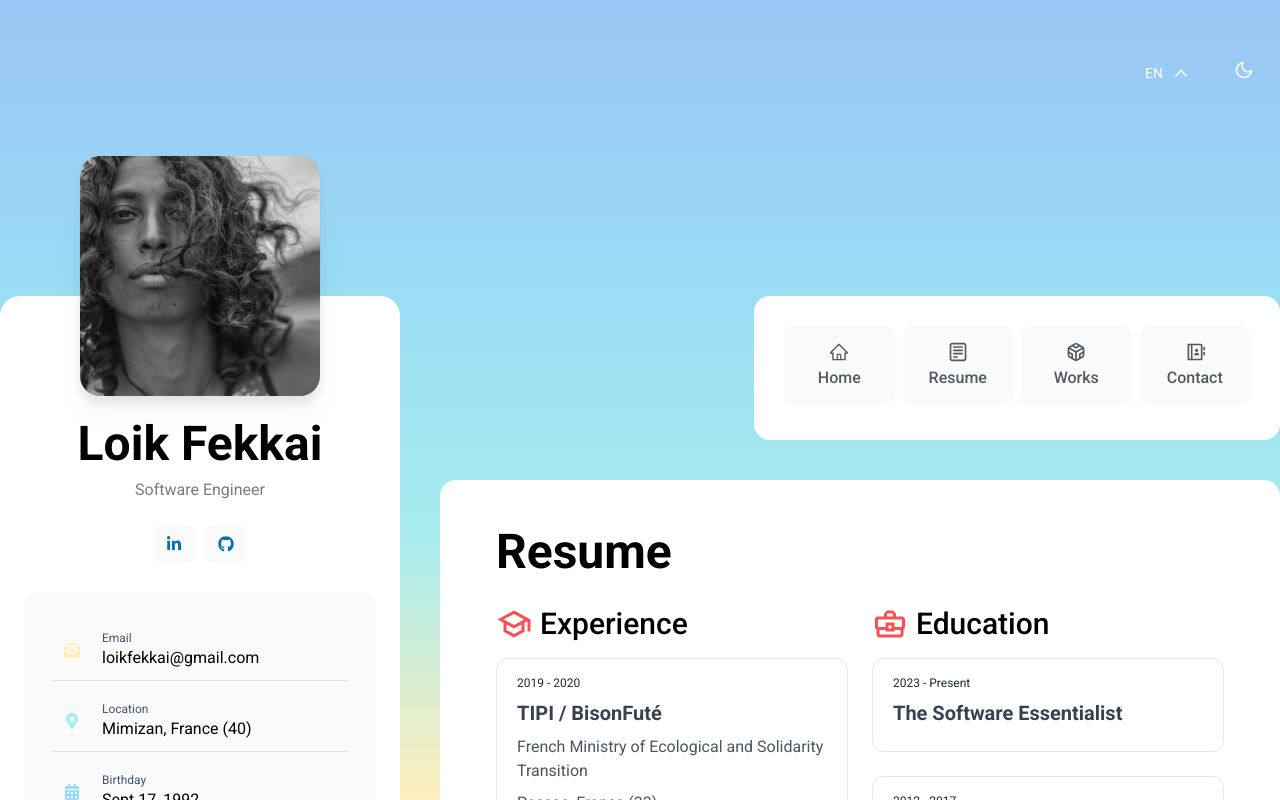
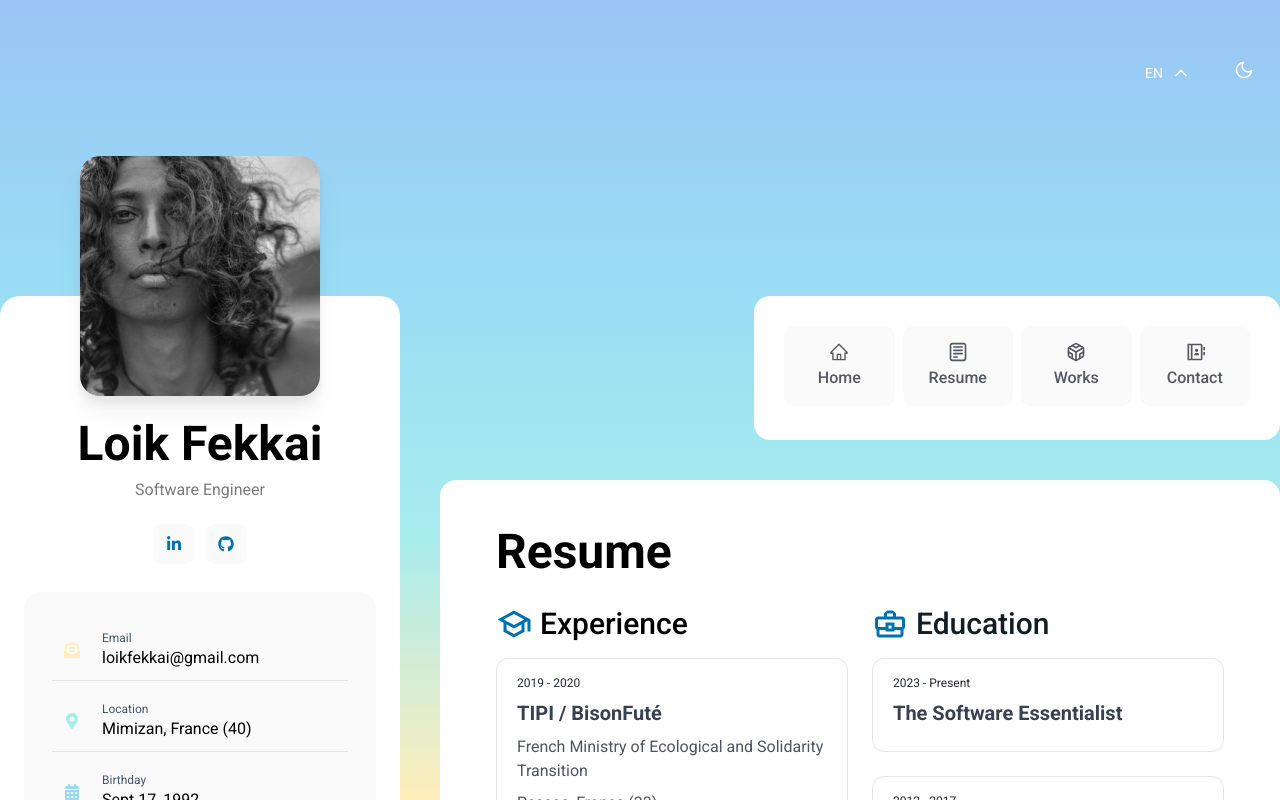
Before and after one commit to Lokicoule/portfolio, a React (Vite) app: page /fr/resume in a window 1280 px wide. Shown: the top 800 px of the page. Built offline with nearby package versions, Linux system fonts and the light colour scheme.

Commit message:
style(resume): snapshot use css primary class

```diff
--- a/src/pages/resume/components/education/EducationSection.tsx
+++ b/src/pages/resume/components/education/EducationSection.tsx
@@ -9,10 +9,10 @@ const EducationSection: React.FC<EducationSectionProps> = ({ items }) => {
   return (
     <div>
       <div className="flex items-center space-x-2 mb-4">
-        <div className="text-4xl text-[#F95054]">
+        <div className="text-4xl text-[#0072b1]">
           <MdOutlineBusinessCenter />
         </div>
-        <h4 className="text-3xl dark:text-white font-medium">Education</h4>
+        <h4 className="text-3xl text-secondary font-medium">Education</h4>
       </div>
       {items.map((item) => (
         <div
--- a/src/pages/resume/components/experience/ExperienceModal/ExperienceModalTitle.tsx
+++ b/src/pages/resume/components/experience/ExperienceModal/ExperienceModalTitle.tsx
@@ -24,7 +24,7 @@ type DetailItemComponent = React.FC<DetailItemProps>;
 type ExperienceModalTitleComponent = React.FC<ExperienceModalTitleProps>;
 
 const DetailItem: DetailItemComponent = ({ icon, label, value }) => (
-  <span className="dark:text-secondary-dark flex items-center mt-2 text-[15px] sm:text-lg">
+  <span className="text-secondary flex items-center mt-2 text-[15px] sm:text-lg">
     <span className={`text-lg mr-2 block`}>{icon}</span>
     {label} :&nbsp;
     <span className="font-medium">{value}</span>
@@ -36,7 +36,7 @@ const ExperienceModalTitle: ExperienceModalTitleComponent = ({
 }) => {
   return (
     <Modal.Title>
-      <h2 className="text-[#ef4060] dark:hover:text-[#FA5252] text-4xl text-center font-bold">
+      <h2 className="text-primary text-4xl text-center font-bold">
         {experience.name}
       </h2>
 
--- a/src/pages/resume/components/experience/ExperienceSection.tsx
+++ b/src/pages/resume/components/experience/ExperienceSection.tsx
@@ -12,12 +12,10 @@ const ExperienceSection: ExperienceComponent = ({ items }) => {
   return (
     <div>
       <div className="flex items-center space-x-2 mb-4">
-        <div className="text-4xl text-[#F95054]">
+        <div className="text-4xl text-[#0072b1]">
           <MdOutlineSchool />
         </div>
-        <h4 className="text-3xl dark:text-primary-dark font-medium">
-          Experience
-        </h4>
+        <h4 className="text-3xl text-primary font-medium">Experience</h4>
       </div>
       {items.map((item) => (
         <ExperienceModal
```
